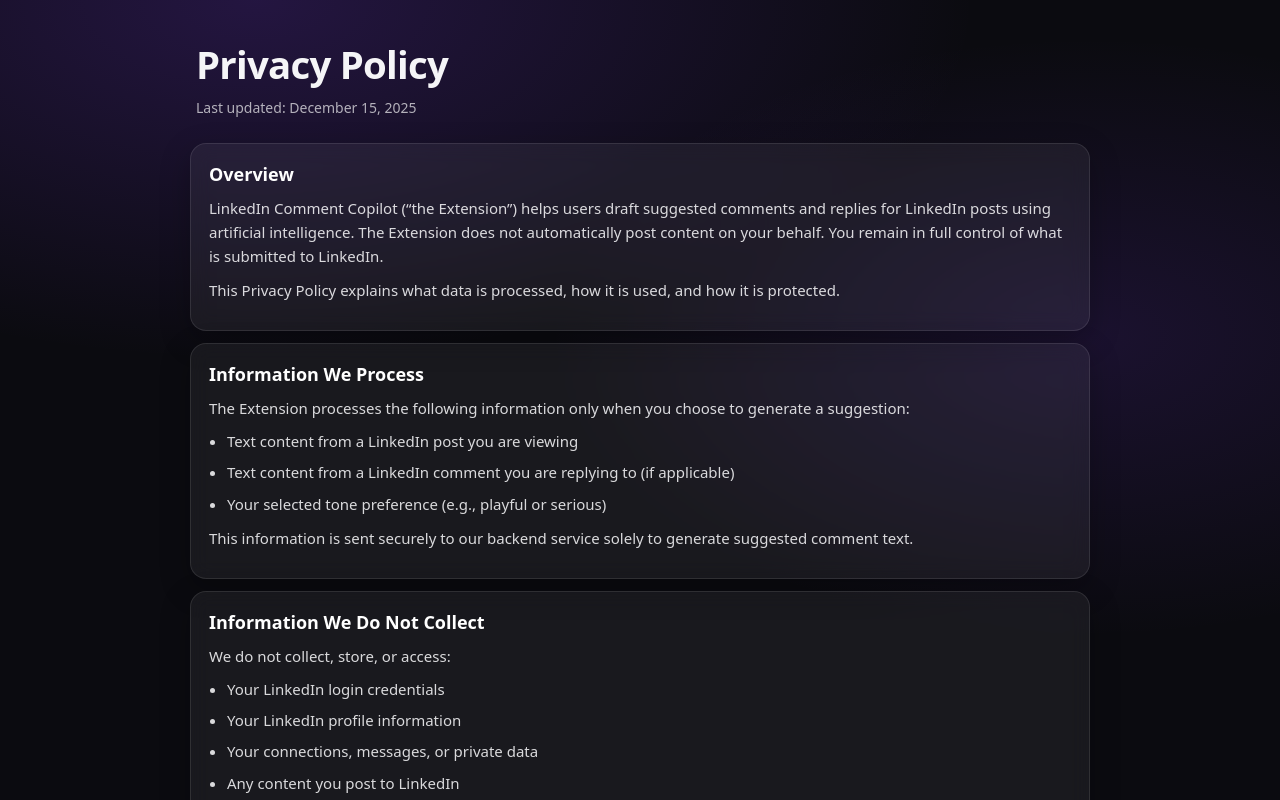
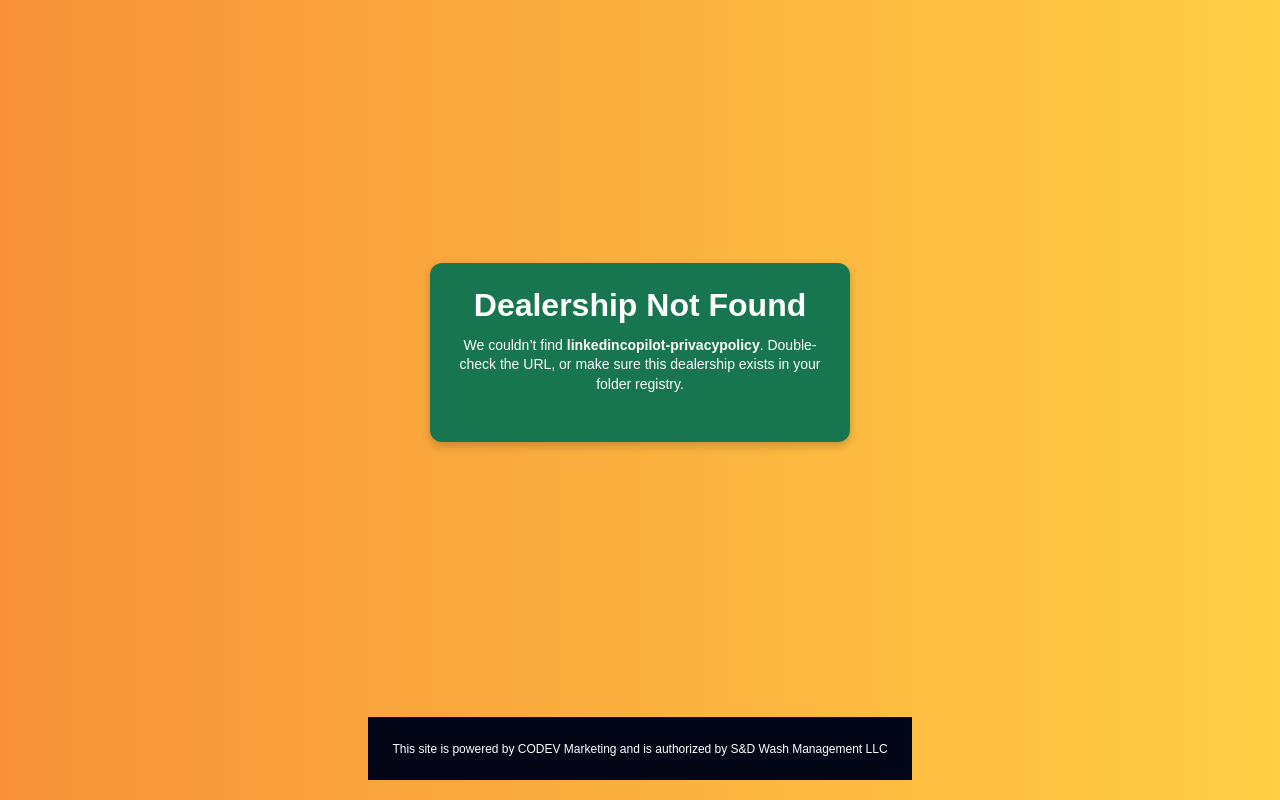
Before and after one commit to noahcoleman76/KnockoutPromos, a React (Vite) app: page /linkedincopilot-privacypolicy in a window 1280 px wide. Shown: the top 800 px of the page. Built offline with nearby package versions, Linux system fonts and the light colour scheme.

Commit message:
updated linkedin path name

```diff
--- a/src/App.jsx
+++ b/src/App.jsx
@@ -15,7 +15,7 @@
       <Route path="/links" element={<LinksPage />} />
 
       {/* Additional Other Side Hustle Pages */}
-      <Route path="/linkedincopilot-privacypolicy" element={<LinkedInCopilotPrivacyPolicy />} />
+      <Route path="/LICPP" element={<LinkedInCopilotPrivacyPolicy />} />
 
       {/* Dynamic dealership route */}
       <Route path="/:dealershipId" element={<DealershipPromoPage />} />
```
